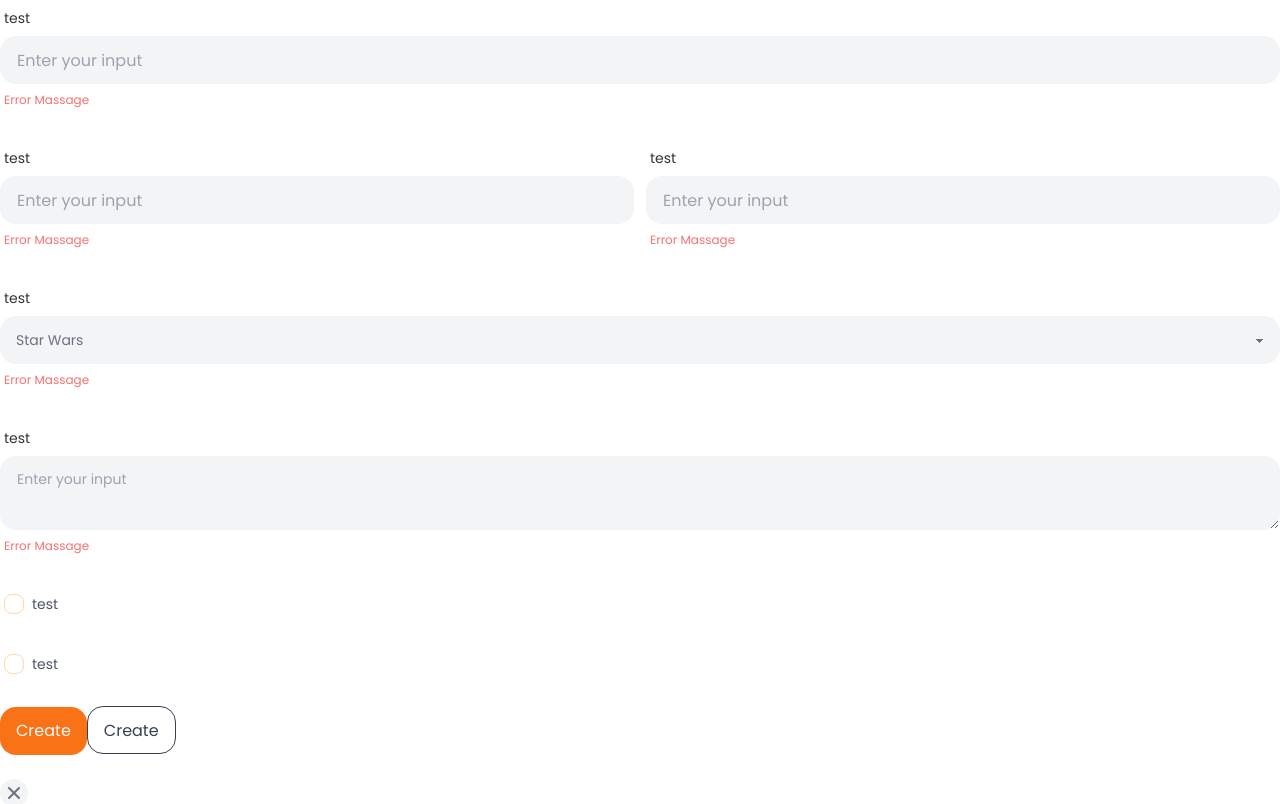
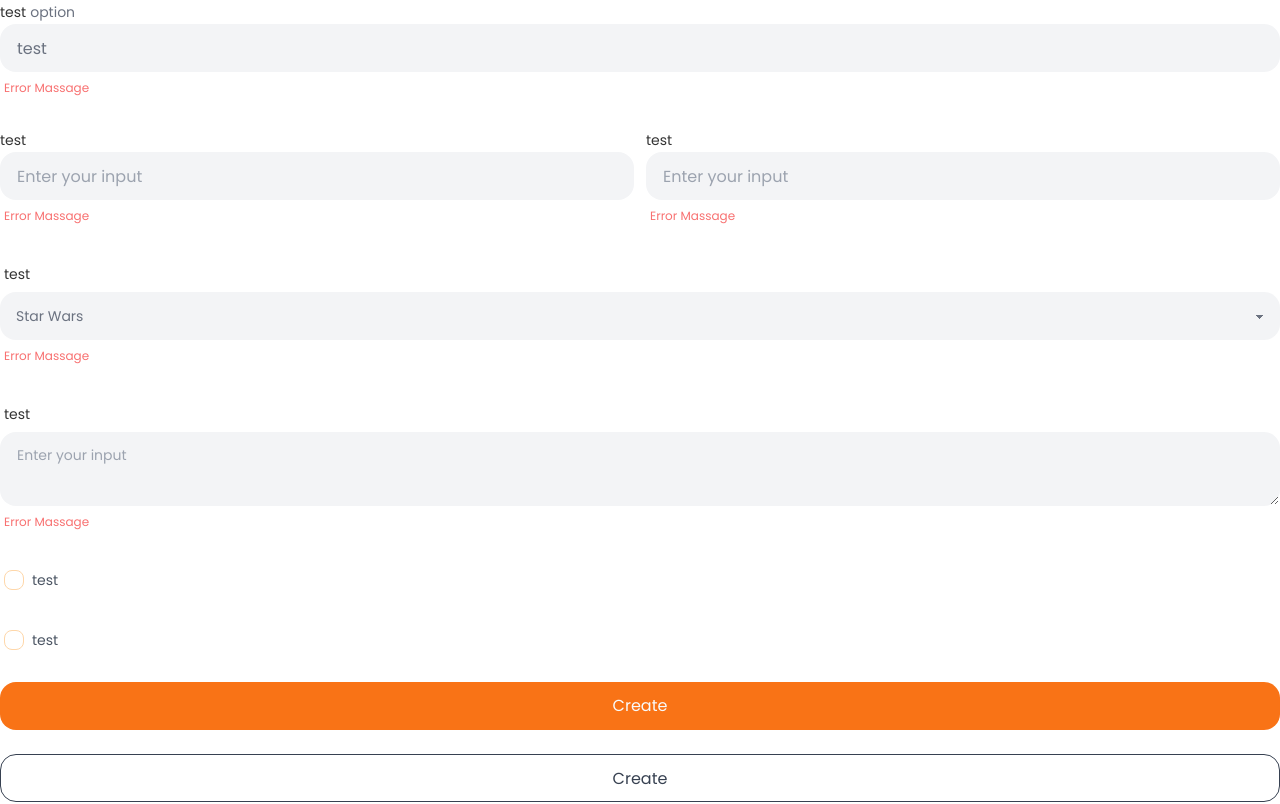
Before and after one commit to MinkNanta/petcation, a React (Create React App) app: page /ui in a window 1280 px wide. Shown: the top 804 px of the page. Built offline with nearby package versions, Linux system fonts and the light colour scheme.

Commit message:
fix input

```diff
--- a/src/common/Input.js
+++ b/src/common/Input.js
@@ -1,13 +1,24 @@
 import React, { useState } from "react";
 
-export default function Input({ label, onChange, placeholder, errMsg, error }) {
+export default function Input({
+  label,
+  onChange,
+  placeholder,
+  errMsg,
+  error,
+  value,
+  type,
+  option,
+}) {
   return (
     <div className="form-control w-full">
-      <label className="label">
+      <label className="space-x-1">
         <span className="label-text">{label}</span>
+        <span className="label-text text-gray-500">{option}</span>
       </label>
       <input
-        type="text"
+        value={value}
+        type={type}
         placeholder={placeholder}
         className="input"
         onChange={onChange}
--- a/src/index.css
+++ b/src/index.css
@@ -44,7 +44,7 @@
   }
 
   .btn {
-    @apply text-gray-50 text-[16px] normal-case font-normal bg-orange-500 border-0 hover:bg-orange-600 rounded-2xl p-4;
+    @apply w-full text-gray-50 text-[16px] normal-case font-normal bg-orange-500 border-0 hover:bg-orange-600 rounded-2xl p-4;
   }
   .btn-outline {
     @apply text-gray-700 text-[16px] normal-case font-normal bg-orange-500/0 hover:bg-gray-50 hover:text-gray-800 border rounded-2xl p-4 border-gray-700;
--- a/src/pages/DesignSystemDoc.js
+++ b/src/pages/DesignSystemDoc.js
@@ -17,6 +17,9 @@ export default function DesignSystemDoc() {
       <>
         {/* input */}
         <Input
+          value="test"
+          type="text"
+          option="option"
           label="test"
           onChange={() => {}}
           placeholder="Enter your input"
```
